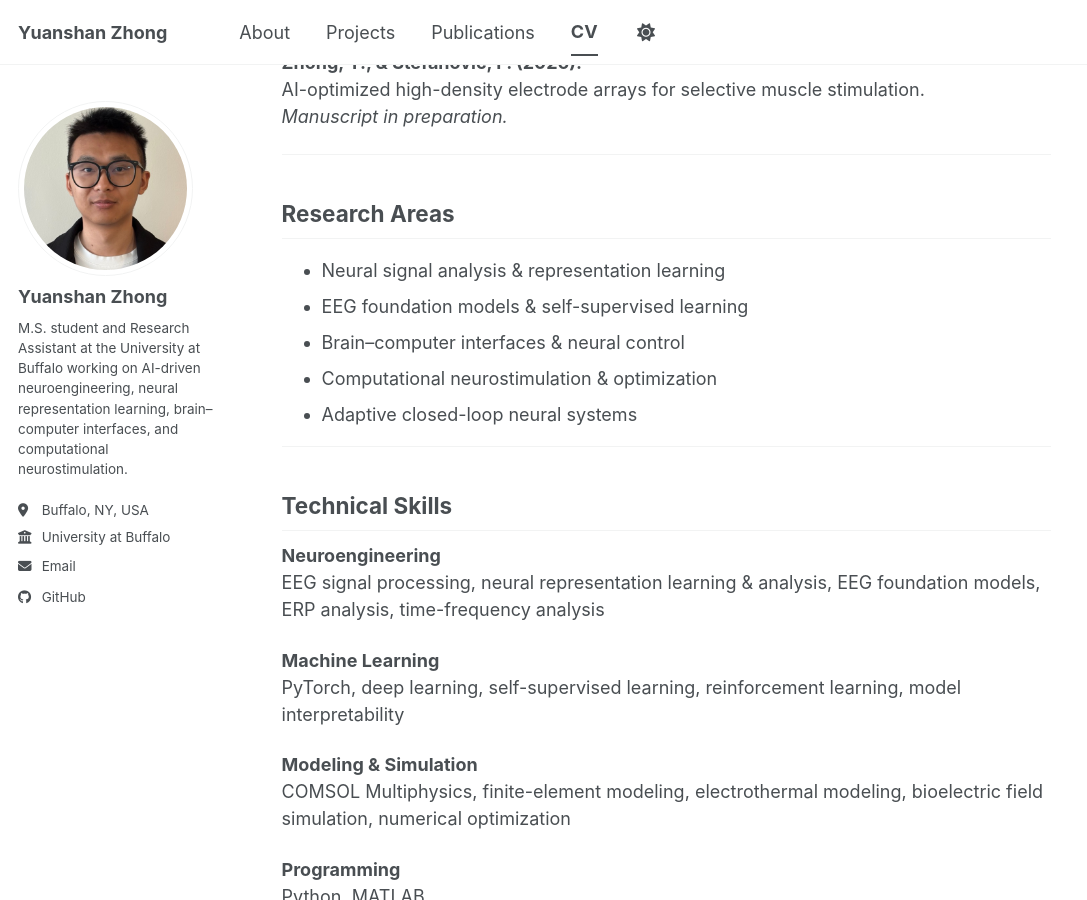
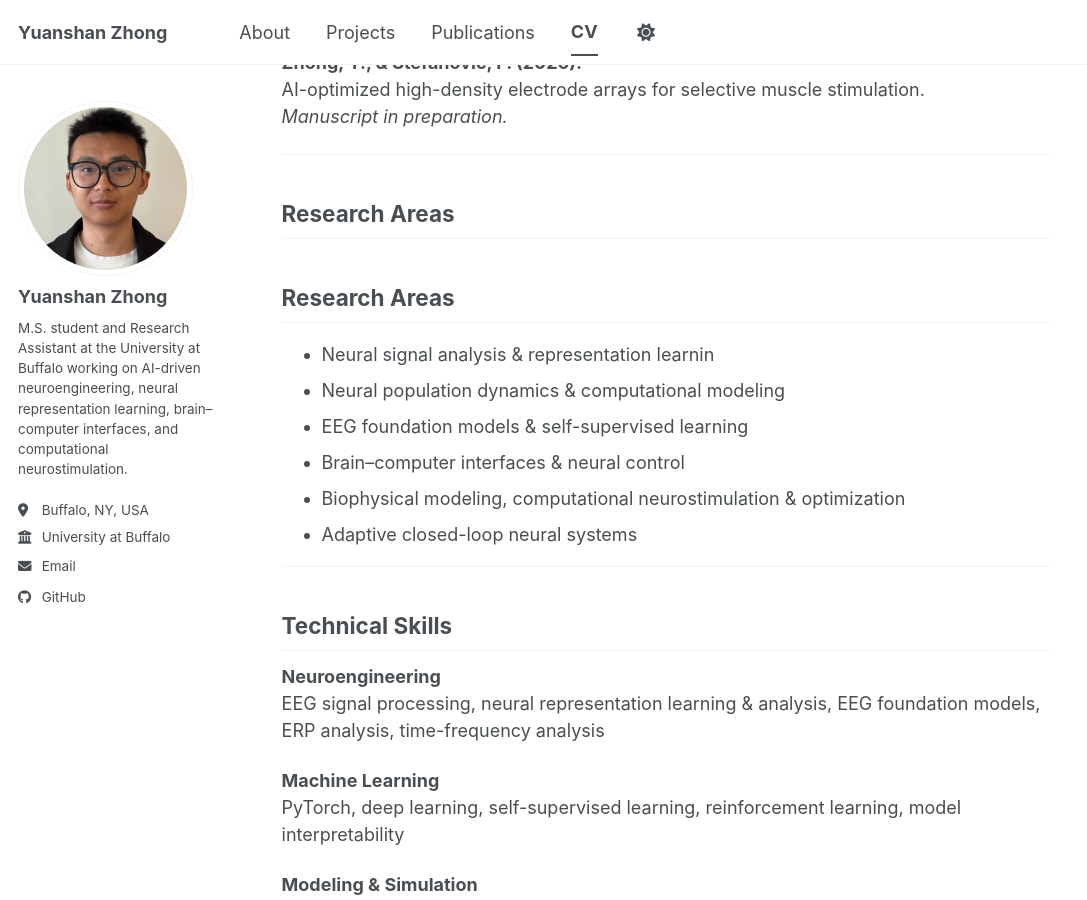
Before and after one commit to Yzhong9527/Yzhong9527.github.io, a Jekyll site: the page built from _pages/cv.md, in a window 1280 px wide and 900 px high, scrolled down 2571 px. Shown: the whole window, without its empty margins (0-1087 px from the left). Built offline with Jekyll 4.4.1, drawn with Linux system fonts in a browser that asks for light colours; a script bundle is joined from its source files by our own code; library files that are not in the unit come from our copies.

Commit message:
Update research areas in CV
Corrected typos and updated research areas in CV.

```diff
--- a/_pages/cv.md
+++ b/_pages/cv.md
@@ -93,11 +93,15 @@ AI-optimized high-density electrode arrays for selective muscle stimulation.
 
 ## Research Areas
 
-- Neural signal analysis & representation learning
+## Research Areas
+
+- Neural signal analysis & representation learnin
+- Neural population dynamics & computational modeling
 - EEG foundation models & self-supervised learning
 - Brain–computer interfaces & neural control
-- Computational neurostimulation & optimization
+- Biophysical modeling, computational neurostimulation & optimization
 - Adaptive closed-loop neural systems
+
 
 ---
 
```
